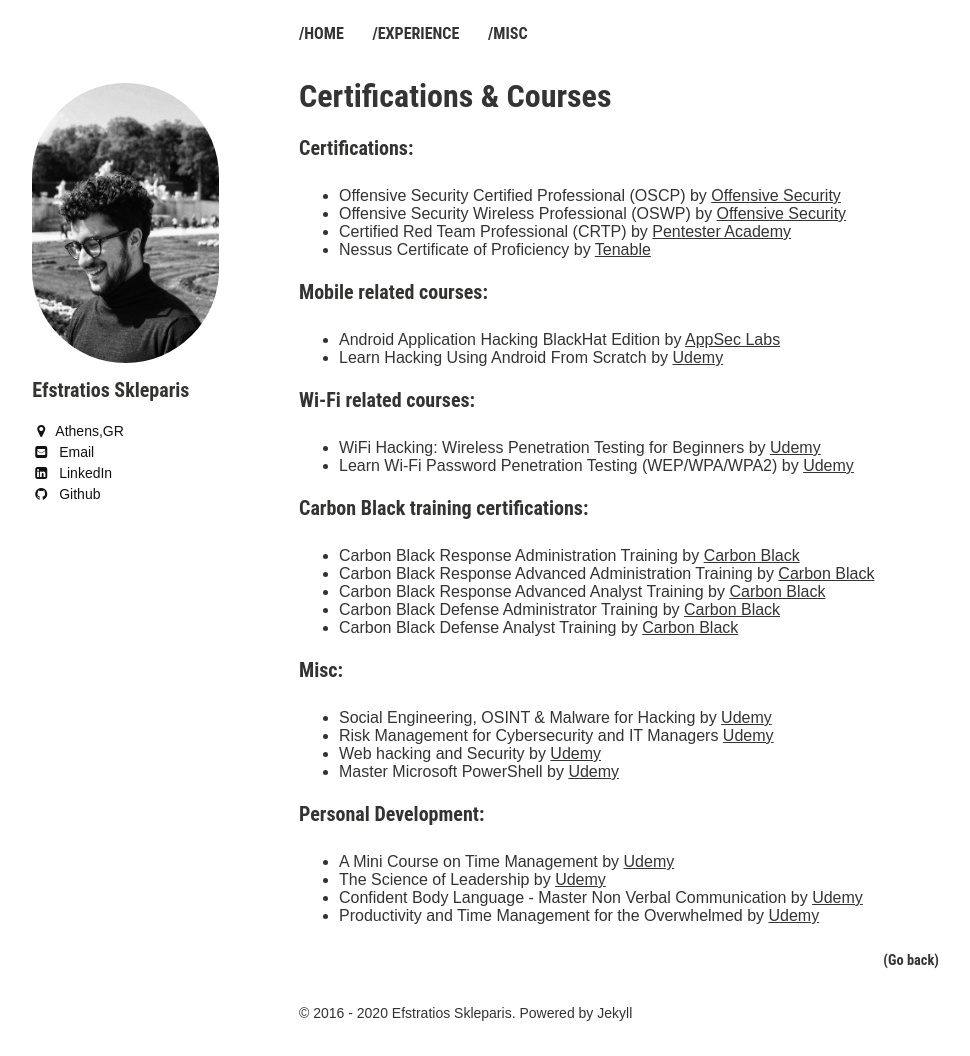
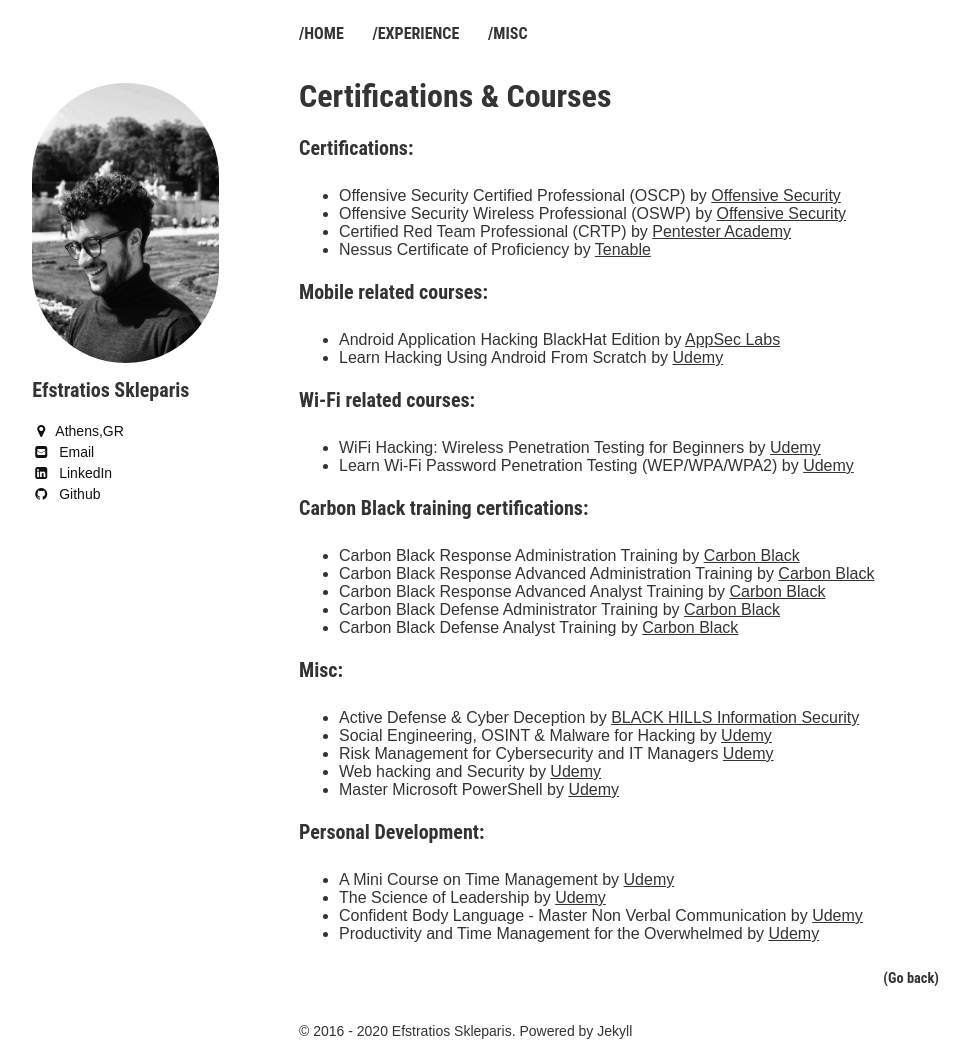
Before and after one commit to efstratios/efstratios.github.io, a Jekyll site: the page built from certs/index.md, in a window 1280 px wide. Shown: the whole page, without its empty margins (21-991 px from the left). Built offline with Jekyll 4.4.1, drawn with Linux system fonts in a browser that asks for light colours.

Commit message:
added new course BHIS

```diff
--- a/certs/index.md
+++ b/certs/index.md
@@ -31,6 +31,7 @@
 * Carbon Black Defense Analyst Training by [Carbon Black](https://www.carbonblack.com/){:target="_blank" rel="noopener"}
 
 ### Misc:
+* Active Defense & Cyber Deception by [BLACK HILLS Information Security](https://www.blackhillsinfosec.com/){:target="_blank" rel="noopener"}
 * Social Engineering, OSINT & Malware for Hacking by [Udemy](https://www.udemy.com/user/muharrem-aydin-2/){:target="_blank" rel="noopener"}
 * Risk Management for Cybersecurity and IT Managers [Udemy](https://www.udemy.com/user/jason-dion/){:target="_blank" rel="noopener"}
 * Web hacking and Security by [Udemy](https://www.udemy.com/user/infysec-2/){:target="_blank" rel="noopener"}
```
